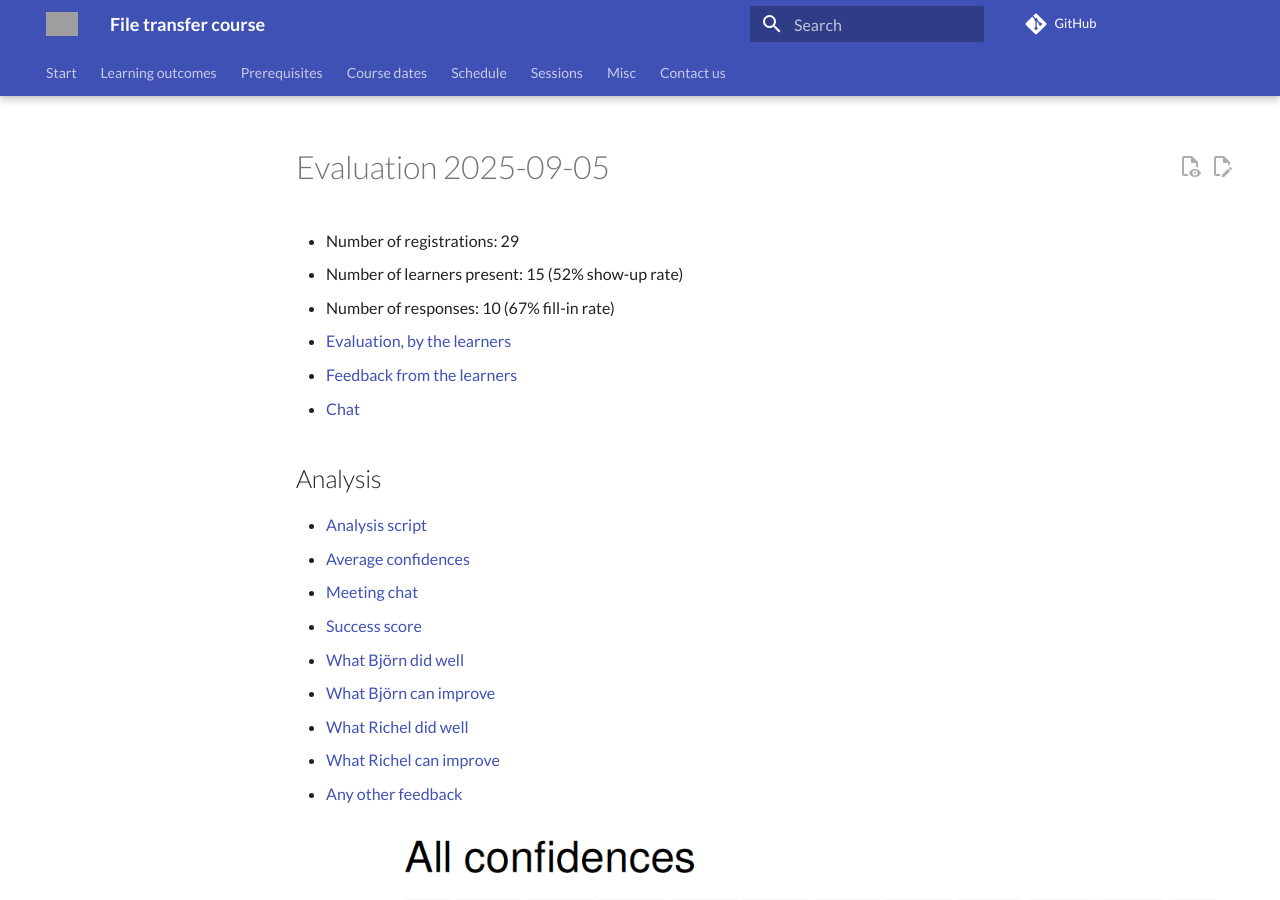
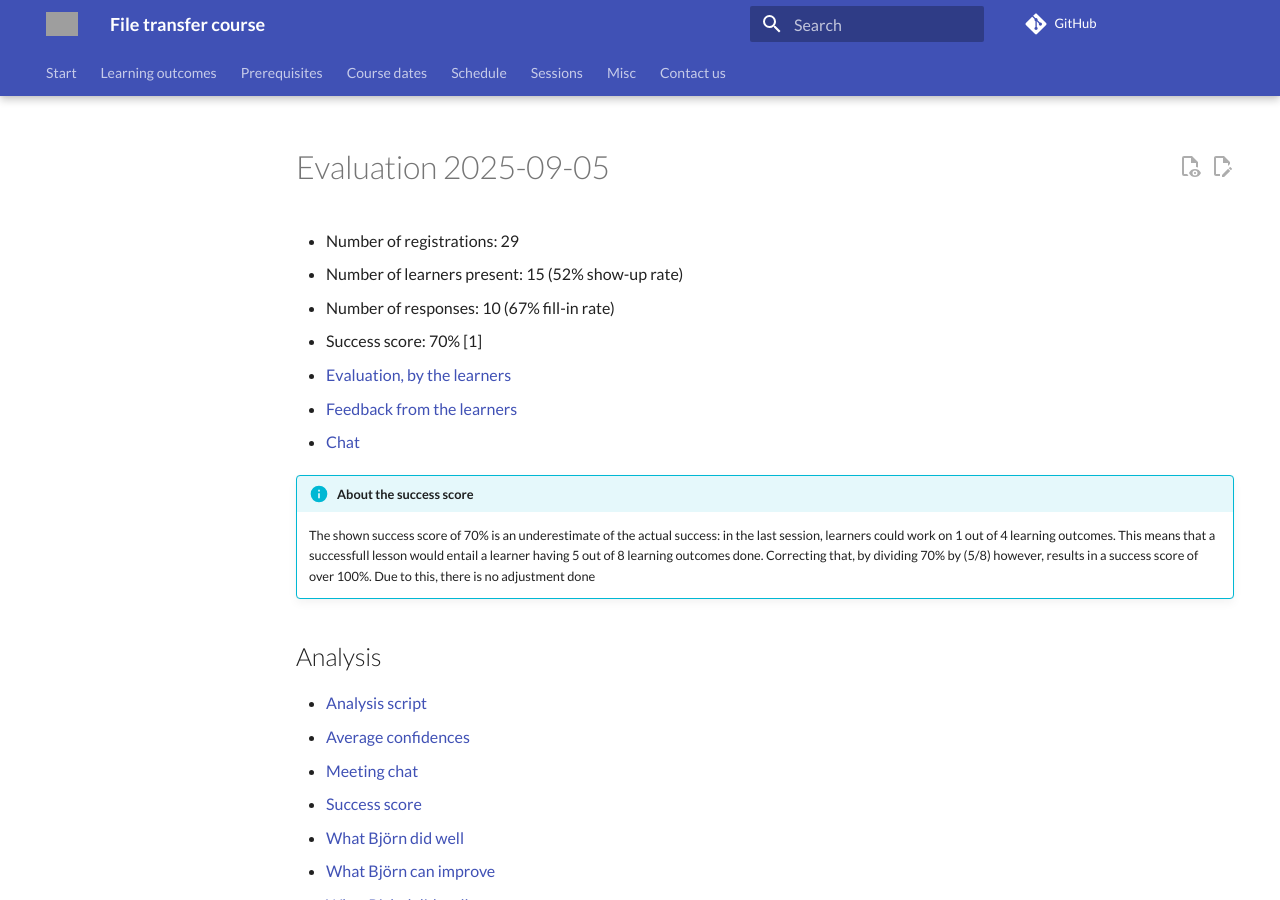
Before and after one commit to UPPMAX/naiss_file_transfer_course, an MkDocs documentation site: the page built from docs/evaluations/20250905/README.md, in a window 1280 px wide and 900 px high. Built offline with MkDocs 1.6.1 and Material for MkDocs 9.7.7, drawn with Linux system fonts in a browser that asks for light colours; comment, search, counter and statistics services are not loaded; grey boxes are pictures that could not be loaded.

Commit message:
70% success is an underestimate

```diff
--- a/docs/evaluations/20250905/README.md
+++ b/docs/evaluations/20250905/README.md
@@ -3,9 +3,23 @@
 - Number of registrations: 29
 - Number of learners present: 15 (52% show-up rate)
 - Number of responses: 10 (67% fill-in rate)
+- Success score: 70% [1]
 - [Evaluation, by the learners](evaluation.csv)
 - [Feedback from the learners](feedback.csv)
 - [Chat](meeting_saved_new_chat.txt)
+
+
+!!! info "About the success score"
+
+    The shown success score of 70% is an underestimate
+    of the actual success:
+    in the last session, learners could work on
+    1 out of 4 learning outcomes.
+    This means that a successfull lesson would entail a learner
+    having 5 out of 8 learning outcomes done.
+    Correcting that, by dividing 70% by (5/8) however,
+    results in a success score of over 100%.
+    Due to this, there is no adjustment done
 
 ## Analysis
 
```
Also changed, not shown: 1 other file.
